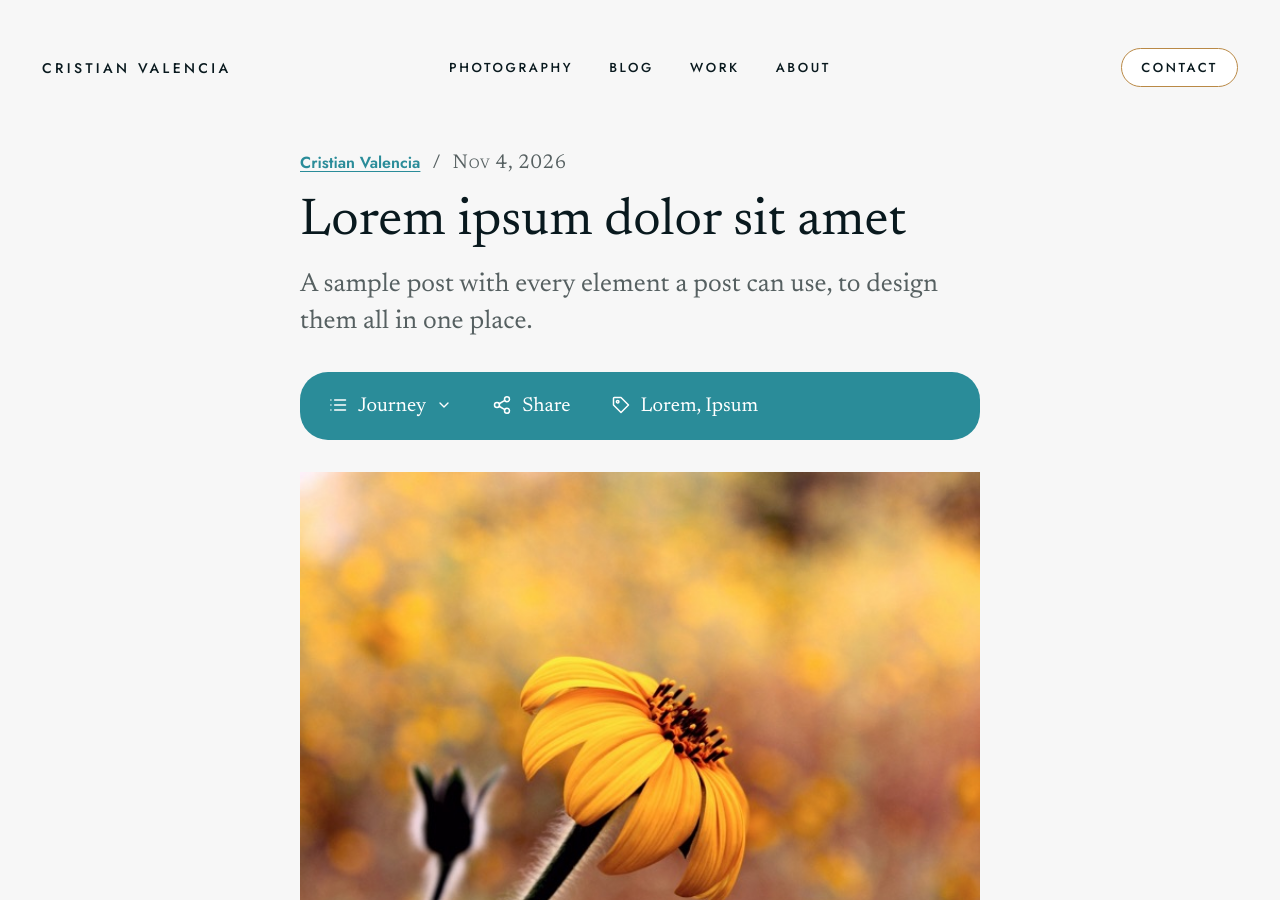
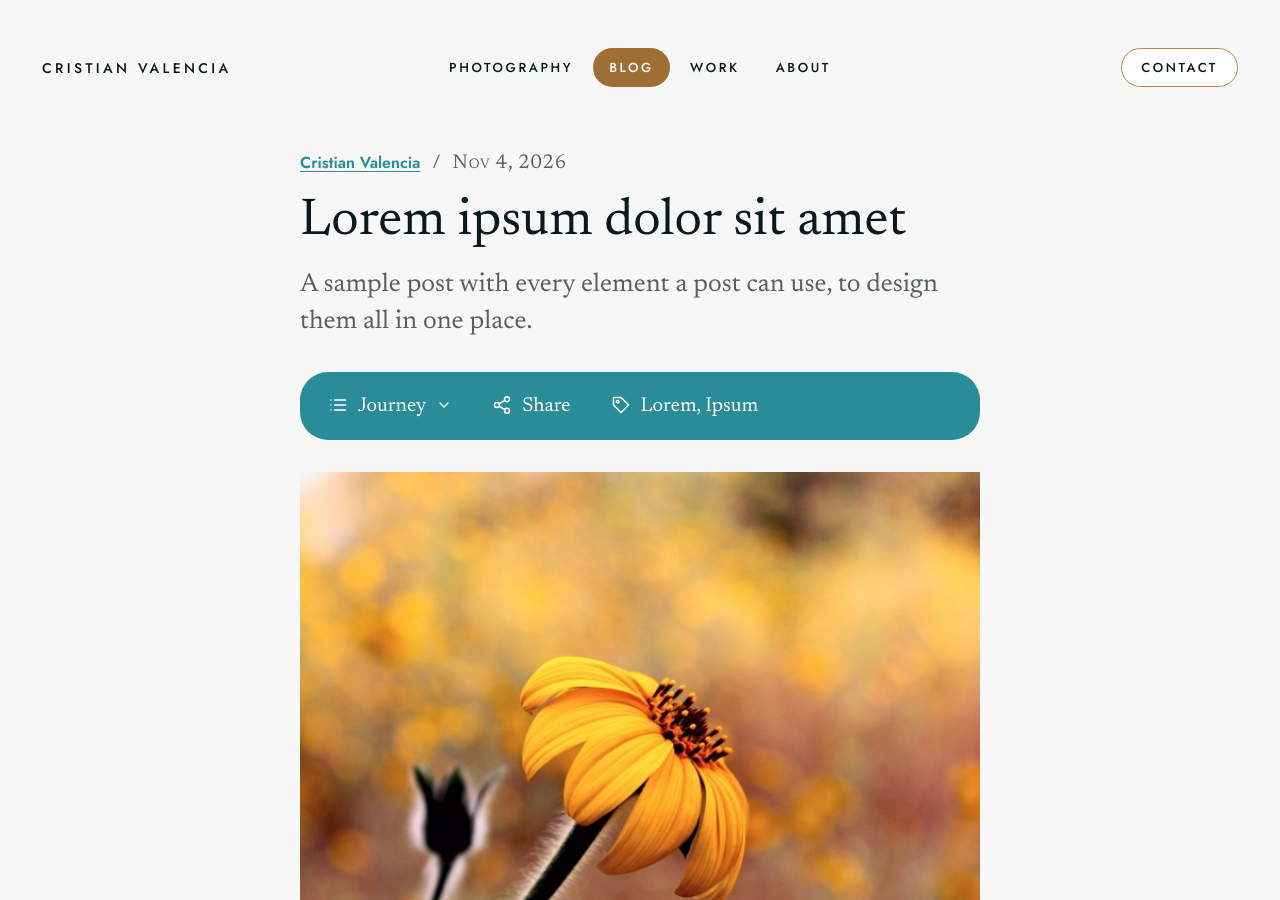
Before and after one commit to CristianValencia/CristianValencia.github.io, a Jekyll site: the page built from _posts/2026-11-04-lorem-ipsum.md, in a window 1280 px wide and 900 px high. Built offline with Jekyll 4.4.1, drawn with Linux system fonts in a browser that asks for light colours; our own code applies the rules of GitHub Pages for plain Markdown files.

Commit message:
Mark Blog as the current section on blog posts

```diff
--- a/_includes/header.html
+++ b/_includes/header.html
@@ -22,7 +22,7 @@
       <div class="site-header__menu-inner">
         <nav class="site-nav" aria-label="Main">
           {%- for item in site.nav %}
-          <a class="site-nav__link" href="{{ item.url | relative_url }}"{% if page.url contains item.url %} aria-current="page"{% endif %}>
+          <a class="site-nav__link" href="{{ item.url | relative_url }}"{% if page.url contains item.url or page.layout == 'post' and item.url == '/blog/' %} aria-current="page"{% endif %}>
             {%- if item.short -%}
             <span data-shrink="{{ item.short }}">{{ item.title }}</span>
             {%- else -%}
```
